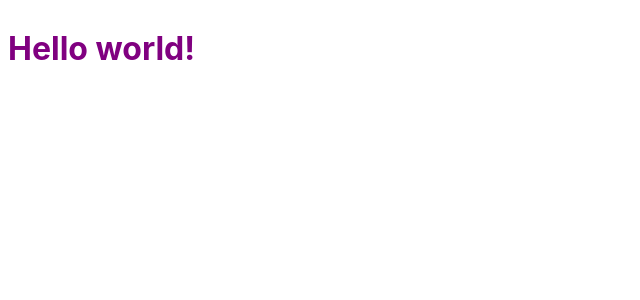
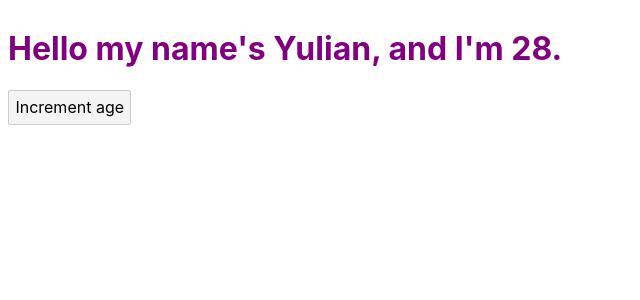
Before and after one commit to yuliankarapetkov/svelte-course, a Svelte app: page / in a window 1280 px wide. Shown: the top 300 px of the page, without its empty margins (0-640 px from the left). Built offline with nearby package versions, Linux system fonts and the light colour scheme.

Commit message:
button binding

```diff
--- a/src/App.svelte
+++ b/src/App.svelte
@@ -1,5 +1,10 @@
 <script>
-	export let name;
+	export let name = 'Yulian';
+	export let age = 28;
+
+	function incrementAge() {
+		age++;
+	}
 </script>
 
 <style>
@@ -8,4 +13,6 @@
 	}
 </style>
 
-<h1>Hello {name}!</h1>
+<h1>Hello my name's {name}, and I'm {age}.</h1>
+
+<button on:click="{incrementAge}">Increment age</button>
--- a/src/main.js
+++ b/src/main.js
@@ -3,7 +3,6 @@ import App from './App.svelte';
 const app = new App({
 	target: document.body,
 	props: {
-		name: 'world'
 	}
 });
 
```
